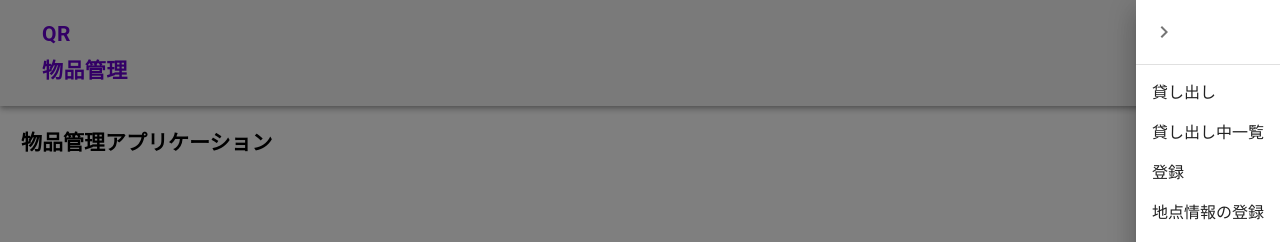
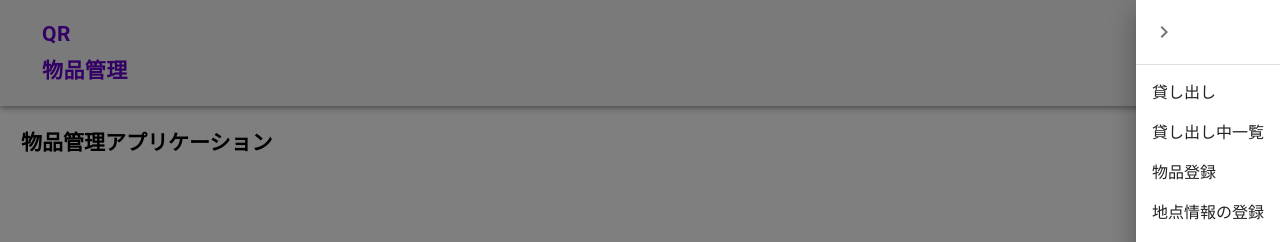
Before and after one commit to sohosai/qr-frontend, a Next.js app: page / in a window 1280 px wide. Both pictures are taken after a click on the button "menu". Shown: the top 242 px of the page. Built offline with nearby package versions, Linux system fonts and the light colour scheme.

Commit message:
物品登録ページを移動

```diff
--- a/src/components/Header/index.tsx
+++ b/src/components/Header/index.tsx
@@ -82,7 +82,7 @@ const Header = () => {
               <Link href='/lending/list'>貸し出し中一覧</Link>
             </ListItem>
             <ListItem key='menu-register'>
-              <Link href='/register'>登録</Link>
+              <Link href='/item/register'>物品登録</Link>
             </ListItem>
             <ListItem key='menu-register'>
               <Link href='/spot/register'>地点情報の登録</Link>
```
Also changed, not shown: src/pages/items/register.tsx (renamed from src/pages/register/index.tsx).
